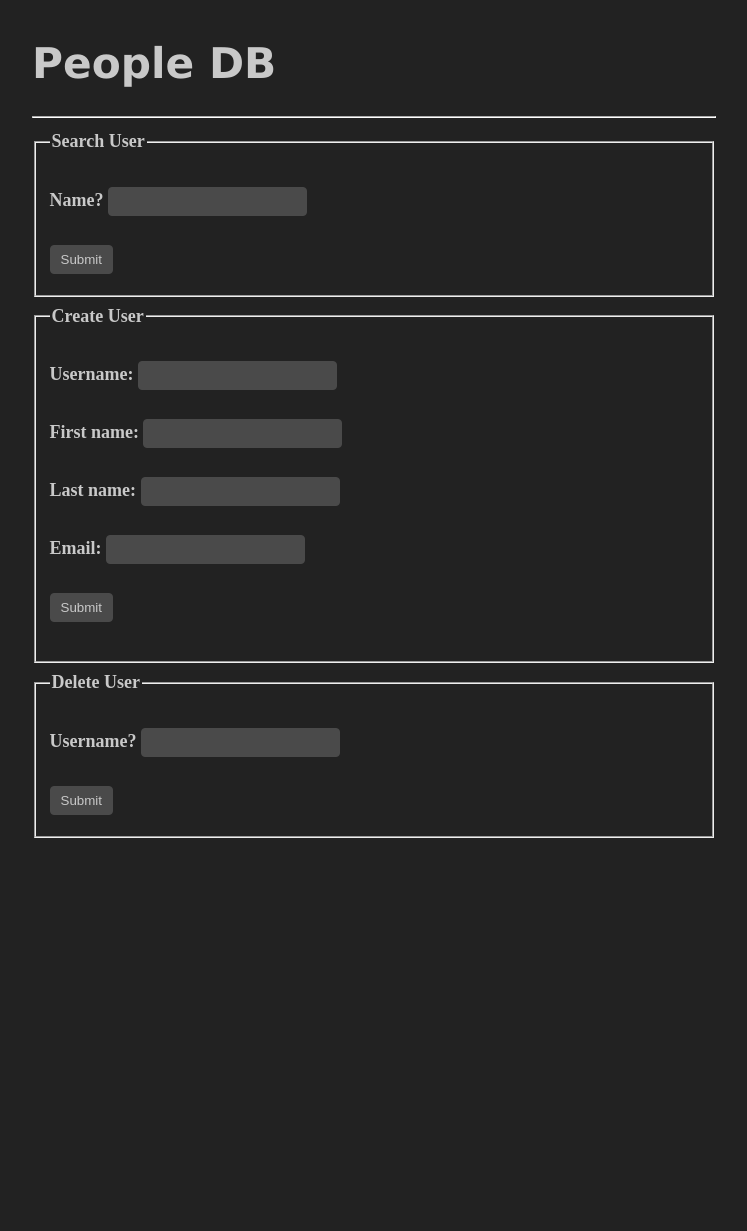
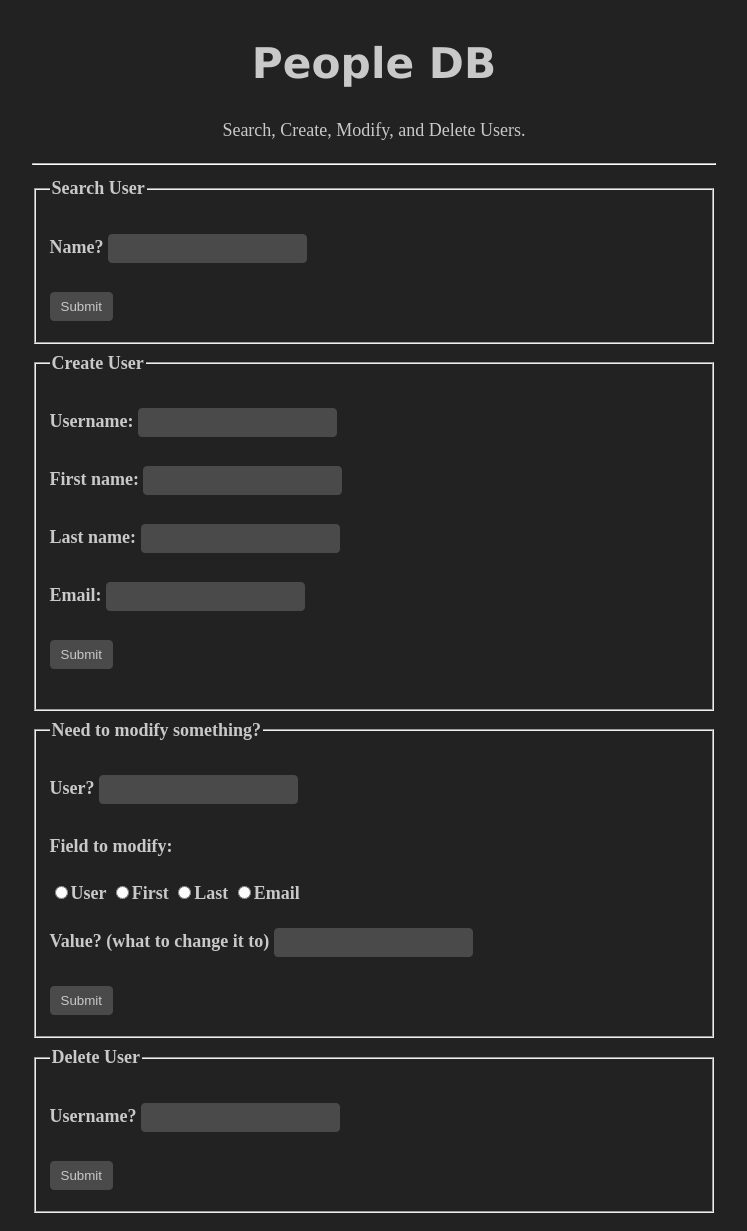
Before and after one commit to ssebs/PeopleDB, a PHP site: page / in a window 1280 px wide. Shown: the whole page, without its empty margins (266-1013 px from the left). Before the commit the page ends 838 px from the top, so only its background shows below. Run offline with PHP 8.4, Linux system fonts and the light colour scheme.

Commit message:
Moved modify

```diff
--- a/index.php
+++ b/index.php
@@ -2,10 +2,23 @@
 <html>
 <head>
 	<link rel="stylesheet" type="text/css" href="site.css">
+
+<style>
+h1 {
+	text-align: center;
+}
+.text-center {
+	text-align: center;
+}
+.inline {
+	display: inline;
+}
+</style>
+
 </head>
-
 <body>
 	<h1>People DB</h1>
+	<p class="text-center">Search, Create, Modify, and Delete Users.</p>
 	<hr>
 
 	<form action="select.php" method="post">
@@ -28,6 +41,22 @@
 		</fieldset>
 	</form>
 
+	<form action="modify.php" method="post">
+		<fieldset>
+			<legend>Need to modify something?</legend>
+			<p><label>User? <input type="text" name="user"></label></p>
+
+			<p class="small-margin">Field to modify:</p>
+			<label class="inline"><input type="radio" name="field" value="user">User</label>
+			<label class="inline"><input type="radio" name="field" value="first">First</label>
+			<label class="inline"><input type="radio" name="field" value="last">Last</label>
+			<label class="inline"><input type="radio" name="field" value="email">Email</label>
+
+			<p><label>Value? (what to change it to) <input type="text" name="value"></label></p>
+			<input type="submit">
+		</fieldset>
+	</form>
+
 	<form action="delete.php" method="post">
 		<fieldset>
 			<legend>Delete User</legend>
```
Also changed, not shown: select.php (+1 -18 lines).
